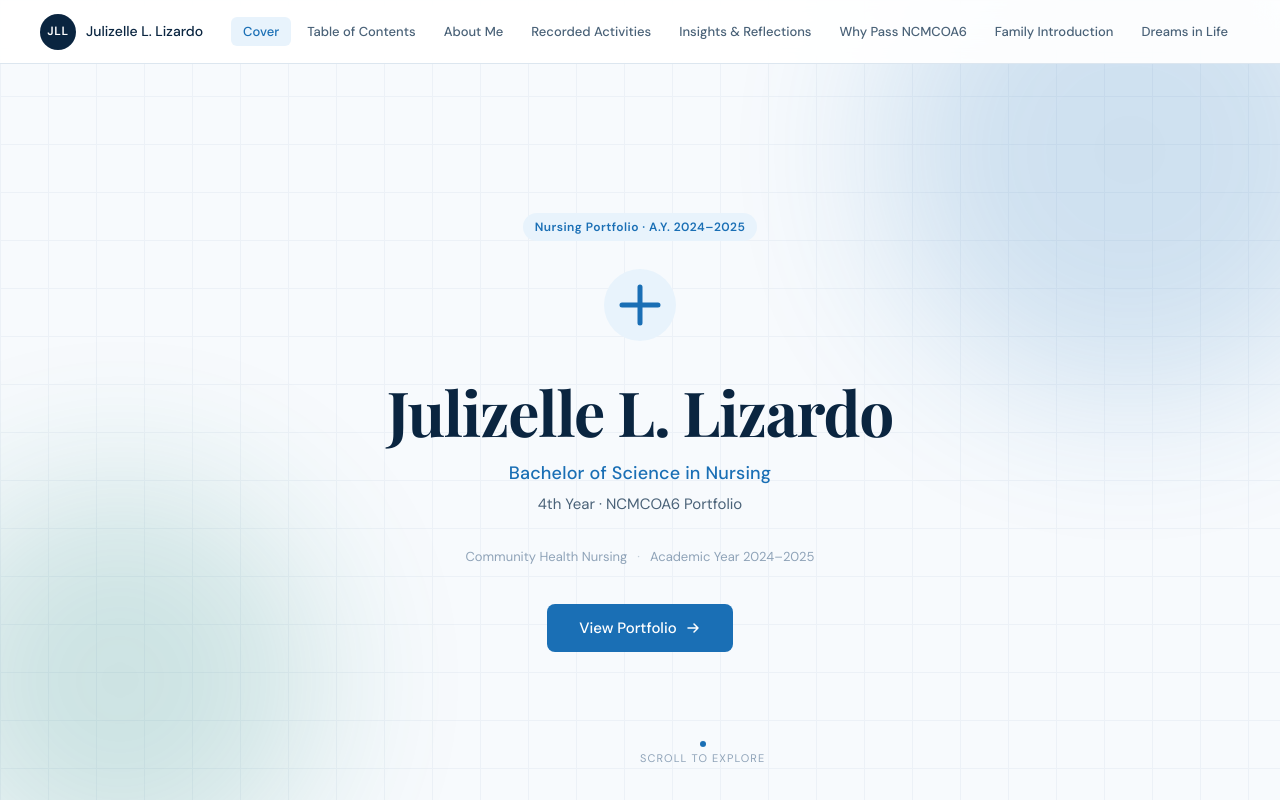
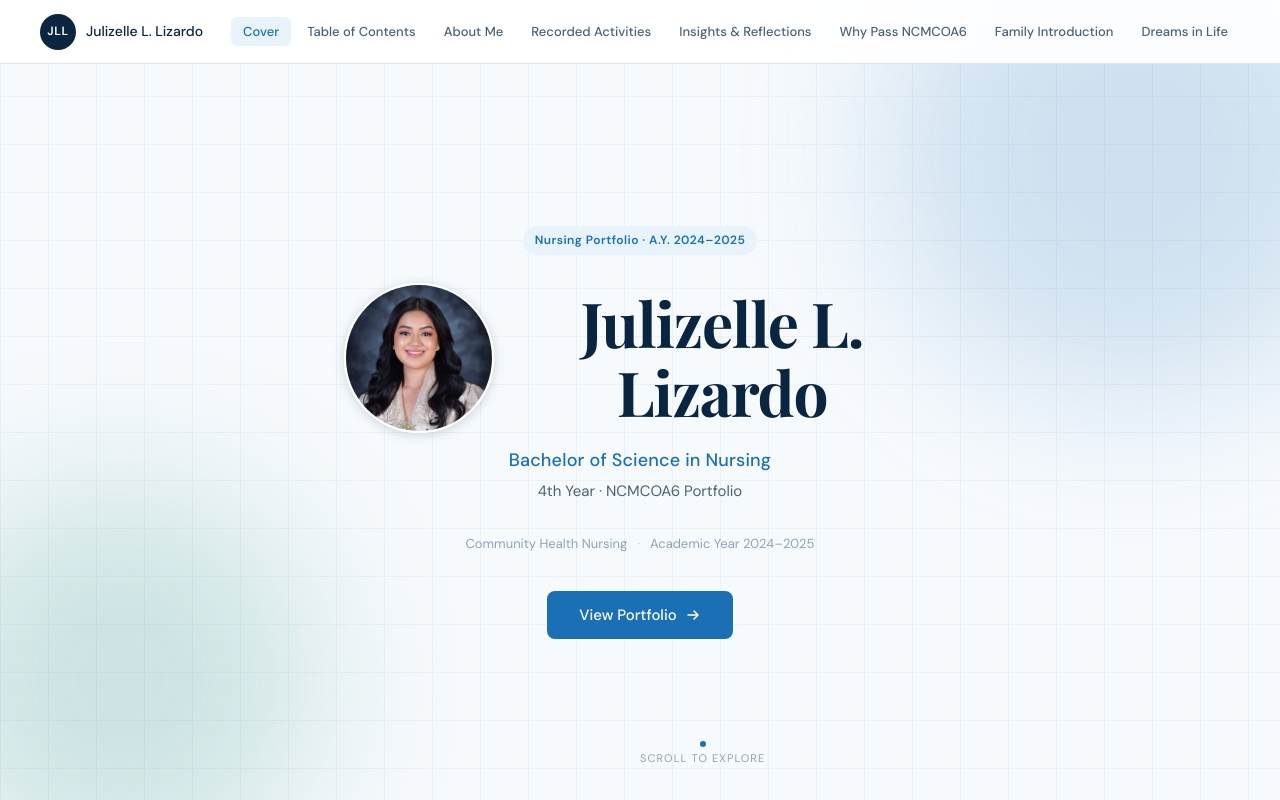
Before and after one commit to georcelle/julizelle-portfolio, a React (Vite) app: page / in a window 1280 px wide. Shown: the top 800 px of the page. Built offline with nearby package versions, Linux system fonts and the light colour scheme; a web font is replaced by a local one.

Commit message:
update profile and favicon

```diff
--- a/src/sections/Cover.css
+++ b/src/sections/Cover.css
@@ -52,9 +52,23 @@
 
 .cover-badge { margin-bottom: 28px; }
 
-.cover-emblem {
-  margin: 0 auto 28px;
-  width: 72px;
+.cover-name-row {
+  display: flex;
+  align-items: center;
+  justify-content: center;
+  gap: 14px;
+  margin-bottom: 12px;
+}
+
+.cover-photo {
+  width: 150px;
+  height: 150px;
+  border-radius: 50%;
+  object-fit: cover;
+  object-position: center top;
+  border: 2px solid var(--white);
+  box-shadow: 0 2px 12px rgba(10,37,64,0.18);
+  flex-shrink: 0;
 }
 
 .cover-name {
@@ -64,7 +78,6 @@
   color: var(--navy);
   letter-spacing: -0.02em;
   line-height: 1.1;
-  margin-bottom: 12px;
 }
 
 .cover-title {
--- a/src/sections/Cover.jsx
+++ b/src/sections/Cover.jsx
@@ -14,14 +14,14 @@ export default function Cover({ onEnter }) {
           <span className="badge badge-blue">Nursing Portfolio · A.Y. 2024–2025</span>
         </div>
 
-        <div className="cover-emblem fade-up delay-1" aria-hidden="true">
-          <svg width="72" height="72" viewBox="0 0 72 72" fill="none">
-            <circle cx="36" cy="36" r="36" fill="#e8f3fc"/>
-            <path d="M36 18v36M18 36h36" stroke="#1a6fb5" strokeWidth="5" strokeLinecap="round"/>
-          </svg>
+        <div className="cover-name-row fade-up delay-2">
+          <img
+            src="/julizelle.png"
+            alt="Julizelle L. Lizardo"
+            className="cover-photo"
+          />
+          <h1 className="cover-name">Julizelle L. Lizardo</h1>
         </div>
-
-        <h1 className="cover-name fade-up delay-2">Julizelle L. Lizardo</h1>
         <p className="cover-title fade-up delay-3">Bachelor of Science in Nursing</p>
         <p className="cover-subtitle fade-up delay-3">4th Year · NCMCOA6 Portfolio</p>
 
```
Also changed, not shown: index.html (line endings or trailing spaces), public/favicon.svg (added), public/julizelle.png (added).
